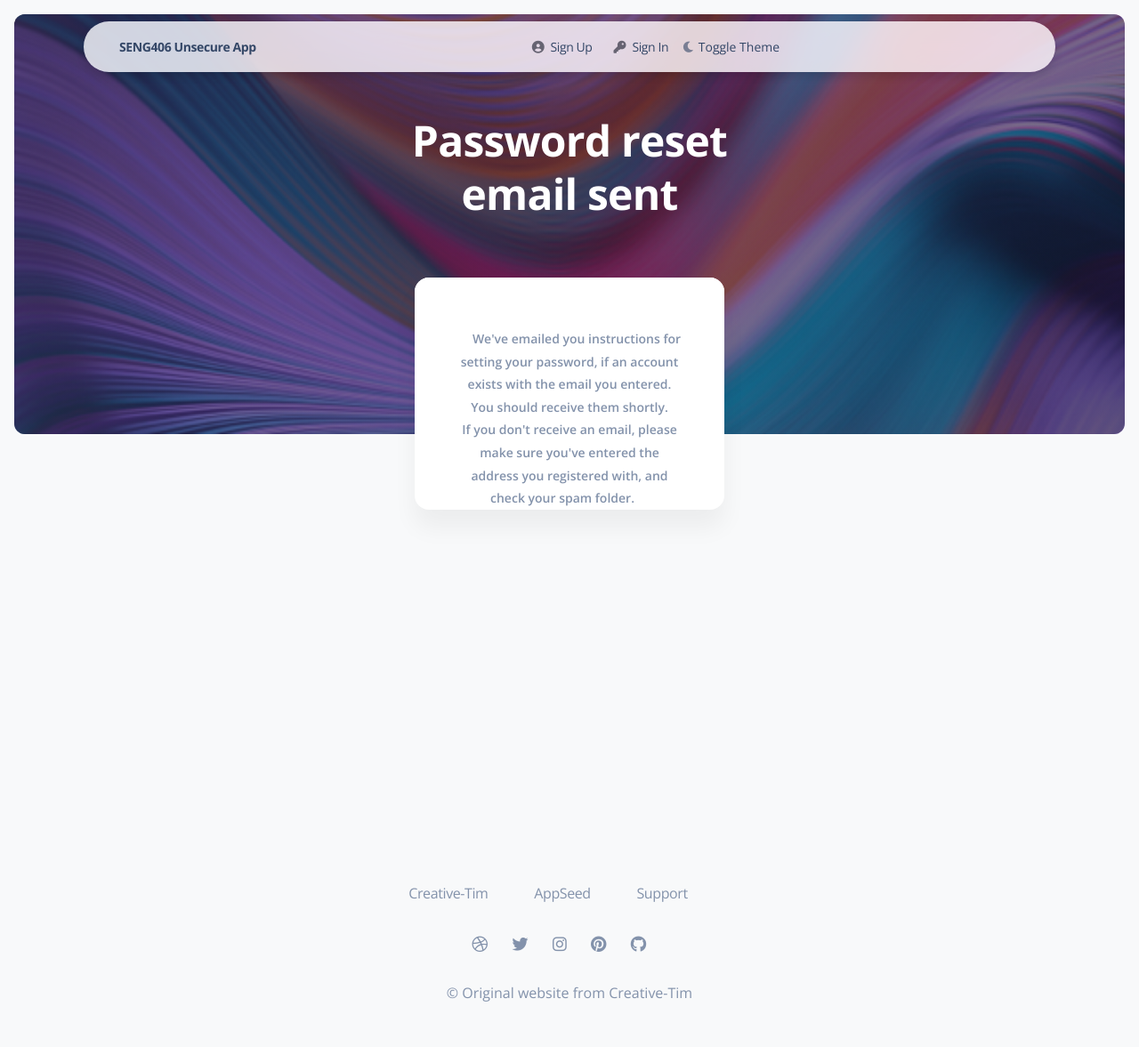
After one commit to GongzaiLi/Unsecure-Django-App-fixed, a Django app: page /reset_password/sent/ in a window 1280 px wide. The commit adds this page. Shown: the whole page at 89% size. Run offline with Django 3.2, Linux system fonts and the light colour scheme; some libraries are stand-ins or nearby versions.

Commit message:
fix: 7.2 Identification and Authentication Factures -> reset password by email.

```diff
--- a/apps/authentication/urls.py
+++ b/apps/authentication/urls.py
@@ -4,7 +4,8 @@ Copyright (c) 2019 - present AppSeed.us
 """
 
 from django.urls import path
-from .views import login_user, register_user, reset_password, register_activate
+from .views import login_user, register_user, reset_password, register_activate, reset_password_done, \
+    reset_password_sent, reset_password_confirm
 from django.contrib.auth.views import LogoutView
 
 urlpatterns = [
@@ -13,4 +14,7 @@ urlpatterns = [
     path("logout/", LogoutView.as_view(), name="logout"),
     path("password/", reset_password, name="password"),
     path("activate/<uidb64>/<token>/", register_activate, name='register_activate'),
+    path("reset_password/sent/", reset_password_sent, name="reset_password_sent"),
+    path("reset/<uidb64>/<token>/", reset_password_confirm, name="reset_password_confirm"),
+    path("reset_password/done/", reset_password_done, name="reset_password_done")
 ]
--- a/apps/authentication/views.py
+++ b/apps/authentication/views.py
@@ -8,7 +8,7 @@ from django.core.exceptions import ValidationError
 from django.contrib.auth import authenticate, login
 from django.contrib.auth.models import User
 from django.http import HttpResponseRedirect
-from django.shortcuts import render
+from django.shortcuts import render, redirect
 from django.contrib.auth.tokens import default_token_generator
 from django.contrib.sites.shortcuts import get_current_site
 from django.template.loader import render_to_string
@@ -18,7 +18,7 @@ from django.http import HttpResponse
 
 from apps.home.models import UserProfile
 
-from .forms import LoginForm, SignUpForm, ResetForm
+from .forms import LoginForm, SignUpForm, ResetForm, ResetPasswordForm
 
 logger = logging.getLogger(__name__)
 
@@ -87,6 +87,23 @@ def register_user(request):
     return render(request, "accounts/register.html", {"form": form, "msg": msg, "success": success})
 
 
+def register_activate(request, uidb64, token):
+    try:
+        uid = force_text(urlsafe_base64_decode(uidb64))
+        user = User.objects.get(pk=uid)
+    except(TypeError, ValueError, OverflowError, User.DoesNotExist):
+        user = None
+    if user is not None and default_token_generator.check_token(user, token):
+        user.is_active = True
+        user.save()
+        login(request, user)
+        # return redirect('home')
+        return HttpResponse(
+            'Thank you for your email confirmation. Now you can login your account.')  # todo make a nice html
+    else:
+        return HttpResponse('Activation link is invalid!')
+
+
 def reset_password(request):
     msg = None
     success = False
@@ -94,26 +111,70 @@ def reset_password(request):
     if request.method == "POST":
         form = ResetForm(request.POST)
 
-        user = User.objects.filter(username=form.data["username"]).first()
-        if form.is_valid() and user is not None and user.email == form.data["email"]:
-            if form.cleaned_data["password1"] == form.cleaned_data["password2"]:
-                user.set_password(form.cleaned_data["password1"])
-                user.save()
-                send_reset_password_email(form.cleaned_data["email"])
-                success = True
-                msg = "Password reset successfully"
-            else:
-                form.add_error("password2", "Passwords don't match")
-                msg = "Error/s in form"
+        user = User.objects.filter(email=form.data["email"]).first()
+        if form.is_valid() and user is not None:
+            email = form.cleaned_data["email"]
+            current_site = get_current_site(request)
+            message = render_to_string('accounts/reset_password_email.html', {
+                'user': user,
+                'domain': current_site.domain,
+                'uid': urlsafe_base64_encode(force_bytes(user.pk)),
+                'token': default_token_generator.make_token(user),
+            })
 
+            send_reset_password_email(email, message)
+
+            return redirect("/reset_password/sent/")
         else:
             logger.debug(form.data)
             msg = "Error/s in form"
-
     else:
         form = ResetForm()
+    return render(request, "accounts/reset_password.html", {"form": form, "msg": msg, "success": success, "rest": True})
 
-    return render(request, "accounts/reset_password.html", {"form": form, "msg": msg, "success": success})
+
+def reset_password_sent(request):
+    return render(request, "accounts/reset_password_sent.html")
+
+
+def reset_password_confirm(request, uidb64, token):
+    msg = None
+    success = False
+
+    try:
+        uid = force_text(urlsafe_base64_decode(uidb64))
+        user = User.objects.get(pk=uid)
+    except(TypeError, ValueError, OverflowError, User.DoesNotExist):
+        user = None
+
+    if user is not None and default_token_generator.check_token(user, token):
+
+        if request.method == "POST":
+            form = ResetPasswordForm(request.POST)
+            user = request.user
+            if form.is_valid():
+                if form.cleaned_data["password1"] == form.cleaned_data["password2"]:
+                    user.set_password(form.cleaned_data["password1"])
+                    user.save()
+                    return redirect("/reset_password/done/")
+                else:
+                    form.add_error("password2", "Passwords don't match")
+                    msg = "Error/s in form"
+            else:
+                logger.debug(form.data)
+                msg = "Error/s in form"
+        else:
+            form = ResetPasswordForm()
+
+        return render(request, "accounts/reset_password.html", {"form": form, "msg": msg, "success": success})
+    else:
+        return HttpResponse('Activation link is invalid!')
+
+
+def reset_password_done(request):
+    success = True
+    msg = "Password reset successfully"
+    return render(request, "accounts/reset_password.html", {"msg": msg, "success": success})
 
 
 ##
@@ -156,31 +217,15 @@ def send_confirmation_email(email, message):
     connection.close()
 
 
-def send_reset_password_email(email):
+def send_reset_password_email(email, message):
     connection = mail.get_connection()
     connection.open
     to_send = mail.EmailMessage(
         "A notification from SENG402 Unsecure App",
-        "You've just reset your email.",
+        message,
         "seng402@unsecure.app",
         [email],
         connection=connection,
     )
     to_send.send()
     connection.close()
-
-
-def register_activate(request, uidb64, token):
-    try:
-        uid = force_text(urlsafe_base64_decode(uidb64))
-        user = User.objects.get(pk=uid)
-    except(TypeError, ValueError, OverflowError, User.DoesNotExist):
-        user = None
-    if user is not None and default_token_generator.check_token(user, token):
-        user.is_active = True
-        user.save()
-        login(request, user)
-        # return redirect('home')
-        return HttpResponse('Thank you for your email confirmation. Now you can login your account.')
-    else:
-        return HttpResponse('Activation link is invalid!')
--- a/apps/templates/accounts/register_active_email.html
+++ b/apps/templates/accounts/register_active_email.html
@@ -1,5 +1,5 @@
 {% autoescape off %}
 Hi {{ user.username }},
 Please click on the link below to confirm your registration:
-http://{{ domain }}{% url 'activate' uidb64=uid token=token %}
+http://{{ domain }}{% url 'register_activate' uidb64=uid token=token %}
 {% endautoescape %}
--- /dev/null
+++ b/apps/templates/accounts/reset_password_sent.html
@@ -0,0 +1,58 @@
+{% extends "layouts/base-fullscreen.html" %}
+{% block title %}
+    Reset password
+{% endblock title %}
+<!-- Specific CSS goes HERE -->
+{% block stylesheets %}
+{% endblock stylesheets %}
+{% block content %}
+    <div class="container position-sticky z-index-sticky top-1">
+        <div class="row">
+            <div class="col-12">{% include "includes/navigation-fullscreen.html" %}</div>
+        </div>
+    </div>
+    <main class="main-content  mt-0">
+        <section class="min-vh-100 mb-8">
+            <div class="page-header align-items-start min-vh-30 pt-5 pb-11 m-3 border-radius-lg"
+                 style="background-image: url('{{ ASSETS_ROOT }}/img/curved-images/curved0.jpg');">
+                <span class="mask bg-gradient-dark opacity-6"></span>
+                <div class="container">
+                    <div class="row justify-content-center">
+                        <div class="col-lg-5 text-center mx-auto">
+                            <h1 class="text-white mb-2 mt-6">Password reset email sent</h1>
+                            <p class="text-lead text-white"></p>
+                        </div>
+                    </div>
+                </div>
+            </div>
+            <div class="container">
+                <div class="row mt-lg-n10 mt-md-n11 mt-n10">
+                    <div class="col-xl-4 col-lg-5 col-md-7 mx-auto">
+                        <div class="card z-index-0">
+                            <div class="card-header text-center pt-4"></div>
+                            <div class="row px-xl-5 px-sm-4 px-3">
+                                <div class="mt-2 position-relative text-center">
+                                    <p class="text-sm font-weight-bold mb-2 text-secondary text-border d-inline z-index-2 px-3">
+                                        We've emailed you instructions for setting your password, if an account exists
+                                        with
+                                        the email you
+                                        entered.
+                                        You should receive them shortly.<br>
+                                        If you don't receive an email, please make sure you've entered the address you
+                                        registered with, and
+                                        check
+                                        your spam folder.
+                                    </p>
+                                </div>
+                            </div>
+                        </div>
+                    </div>
+                </div>
+            </div>
+        </section>
+        {% include "includes/footer-fullscreen.html" %}
+    </main>
+{% endblock content %}
+<!-- Specific JS goes HERE -->
+{% block javascripts %}
+{% endblock javascripts %}
```
Also changed, not shown: apps/authentication/forms.py (+6 -3 lines), apps/templates/accounts/reset_password.html (+25 -4 lines), apps/templates/accounts/reset_password_email.html (added, +10 -0 lines), db.sqlite3.
